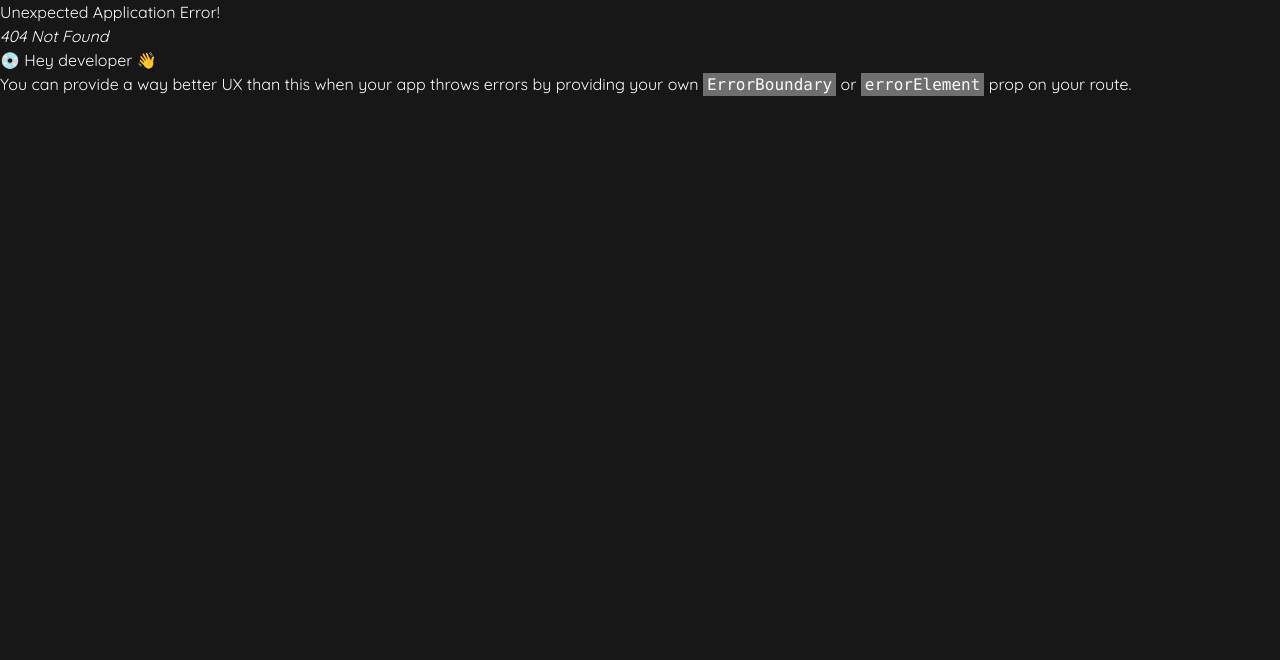
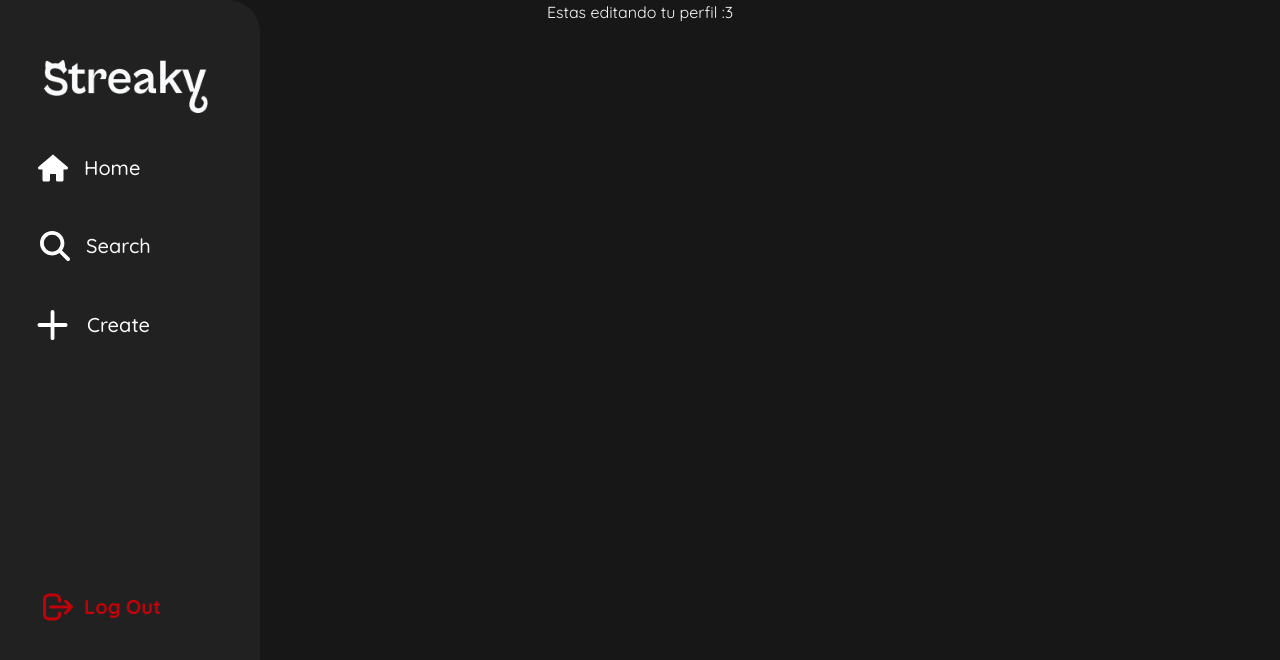
Before and after one commit to Disenando-con-Algoritmos/proyecto-final-streaky, a React (Vite) app: page /edit-profile in a window 1280 px wide. Before the commit this address had no page. Shown: the top 660 px of the page. Built offline with nearby package versions, Linux system fonts and the light colour scheme.

Commit message:
(ADD(PROFILE):CREATE-EDIT-PROFILE-PAGE-ROUTE)

```diff
--- a/src/components/mobile/profile/ProfileInfo.tsx
+++ b/src/components/mobile/profile/ProfileInfo.tsx
@@ -1,3 +1,4 @@
+import { useNavigate } from "react-router";
 import type { UserProfile } from "../../../types/UserProfileType";
 import BtnEditProfile from "./BtnEditProfile";
 import ProfileStreak from "./ProfileStreak";
@@ -8,6 +9,8 @@ type UserProps = {
 };
 
 export default function ProfileInfo({ user }: UserProps) {
+    const navigate = useNavigate();
+
     return (
         <div className="flex justify-between items-center w-full max-w-7xl mx-auto p-6">
             <div className="flex items-center gap-6 ml-70">
@@ -18,7 +21,9 @@ export default function ProfileInfo({ user }: UserProps) {
                 <div>
                     <div className="flex items-center gap-6">
                         <h1 className="text-4xl font-bold">{user.username}</h1>
-                        <BtnEditProfile text="Edit Profile" type="button">
+                        <BtnEditProfile text="Edit Profile" type="button"
+                        onClick={() => navigate("/edit-profile")}
+                        >
                             <FaRegEdit />
                         </BtnEditProfile>
                     </div>
--- /dev/null
+++ b/src/pages/EditProfile.tsx
@@ -0,0 +1,12 @@
+import PcSearchBar from "../components/desktop/PcSearchBar";
+import MobileNavbar from "../components/mobile/nav-bar/MobileNavBar";
+
+export default function EditProfile() {
+    return(
+        <>
+            <PcSearchBar />
+            <MobileNavbar />
+            <h1 className="flex justify-center">Estas editando tu perfil :3</h1>
+        </>
+    );
+}
```
Also changed, not shown: src/routes/Router.tsx (+7 -2 lines), src/pages/editprofile.tsx (deleted).
